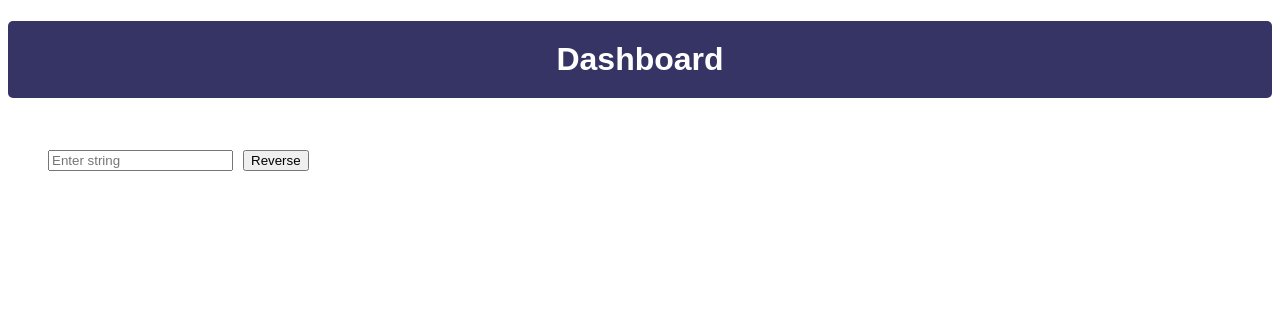
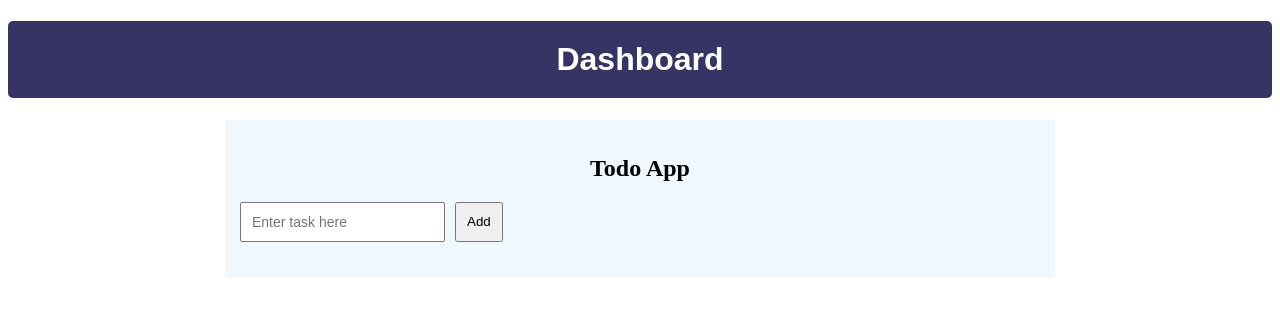
Before and after one commit to PraveenaPrasannan4789/react-apps-portfolio, a React (Vite) app: page / in a window 1280 px wide. Shown: the top 316 px of the page. Built offline with nearby package versions, Linux system fonts and the light colour scheme.

Commit message:
changed todo page to responsive

```diff
--- a/src/App.jsx
+++ b/src/App.jsx
@@ -2,6 +2,7 @@ import Counter from "./components/Counter";
 import ToDo from "./components/ToDo";
 import EvenNumbers from "./components/EvenNumbers";
 import ReverseString from "./components/ReverseString";
+import UserList from "./components/UserList";
 
 function App() {
   const headerStyle = {
@@ -16,9 +17,10 @@ function App() {
     <>
       <h1 style={headerStyle}>Dashboard</h1>
       {/* <Counter /> */}
-      {/* <ToDo /> */}
+      <ToDo />
       {/* <EvenNumbers arry={[5, 7, 9, 8]}></EvenNumbers> */}
-      <ReverseString />
+      {/* <ReverseString /> */}
+      {/* <UserList /> */}
     </>
   );
 }
--- a/src/components/ToDo.jsx
+++ b/src/components/ToDo.jsx
@@ -33,27 +33,96 @@ const ToDo = () => {
   };
 
   return (
-    <div style={{ textAlign: "center", backgroundColor: "aliceblue" }}>
+    <div className="container">
+      <h2>Todo App</h2>
+
+      <div className="input-section">
         <input
           type="text"
           value={taskName}
-        style={{ margin: "10px" }}
           placeholder="Enter task here"
           onChange={(e) => setTaskName(e.target.value)}
-      ></input>
-      <button style={{ color: "black" }} onClick={() => addTask()}>
-        Add task
-      </button>
-      <div>
-        <ul style={{ listStyle: "none" }}>
+        />
+        <button onClick={addTask}>Add</button>
+      </div>
+
+      <ul className="todo-list">
         {taskList.map((val, idx) => (
-            <li key={idx} style={styles.todoItem}>
+          <li key={idx} className="todo-item">
             <span>{val}</span>
             <button onClick={() => deleteTask(idx)}>Delete</button>
           </li>
         ))}
       </ul>
-      </div>
+
+      <style>{`
+        /* Mobile First */
+        .container {
+          max-width: 100%;
+          padding: 15px;
+          margin: auto;
+          text-align: center;
+          background: aliceblue;
+        }
+
+        .input-section {
+          display: flex;
+          flex-direction: column;
+          gap: 10px;
+        }
+
+        input {
+          padding: 10px;
+          font-size: 14px;
+        }
+
+        button {
+          padding: 10px;
+          cursor: pointer;
+        }
+
+        .todo-list {
+          list-style: none;
+          padding: 0;
+          margin-top: 20px;
+        }
+
+        .todo-item {
+          display: flex;
+          flex-direction: column;
+          align-items: flex-start;
+          gap: 8px;
+          margin: 10px 0;
+          padding: 10px;
+          border: 1px solid #ccc;
+          border-radius: 8px;
+          background: #fff;
+        }
+
+        /* Tablet */
+        @media (min-width: 768px) {
+          .container {
+            max-width: 600px;
+          }
+
+          .input-section {
+            flex-direction: row;
+          }
+
+          .todo-item {
+            flex-direction: row;
+            justify-content: space-between;
+            align-items: center;
+          }
+        }
+
+        /* Desktop */
+        @media (min-width: 1024px) {
+          .container {
+            max-width: 800px;
+          }
+        }
+      `}</style>
     </div>
   );
 };
--- /dev/null
+++ b/src/components/UserList.jsx
@@ -0,0 +1,39 @@
+import { useState, useEffect } from "react";
+
+const UserList = () => {
+  const [userList, setUserList] = useState([]);
+  const [error, setError] = useState(null);
+  const [loading, setLoading] = useState(true);
+
+  useEffect(() => {
+    fetch("https://jsonplacekholder.typicode.com/users")
+      .then((res) => res.json())
+      .then((data) => {
+        setUserList(data);
+        setLoading(false);
+      })
+      .catch((err) => {
+        console.log("errr", err);
+        setError(err);
+        setLoading(false);
+      });
+  }, []);
+
+  if (error) {
+    return <p>error:{error}</p>;
+  }
+
+  return (
+    <div>
+      {error && <p>Error:{error}</p>}
+      {loading && <p>Loading...</p>}
+      <ul>
+        {userList.map((val) => {
+          return <li key={val.id}>{val.name}</li>;
+        })}
+      </ul>
+    </div>
+  );
+};
+
+export default UserList;
--- /dev/null
+++ b/src/styles/todo.css
@@ -0,0 +1,66 @@
+/* Mobile First */
+        .container {
+          max-width: 100%;
+          padding: 15px;
+          margin: auto;
+          text-align: center;
+          background: aliceblue;
+        }
+
+        .input-section {
+          display: flex;
+          flex-direction: column;
+          gap: 10px;
+        }
+
+        input {
+          padding: 10px;
+          font-size: 14px;
+        }
+
+        button {
+          padding: 10px;
+          cursor: pointer;
+        }
+
+        .todo-list {
+          list-style: none;
+          padding: 0;
+          margin-top: 20px;
+        }
+
+        .todo-item {
+          display: flex;
+          flex-direction: column;
+          align-items: flex-start;
+          gap: 8px;
+          margin: 10px 0;
+          padding: 10px;
+          border: 1px solid #ccc;
+          border-radius: 8px;
+          background: #fff;
+        }
+
+        /* Tablet */
+        @media (min-width: 768px) {
+          .container {
+            max-width: 600px;
+          }
+
+          .input-section {
+            flex-direction: row;
+          }
+
+          .todo-item {
+            flex-direction: row;
+            justify-content: space-between;
+            align-items: center;
+          }
+        }
+
+        /* Desktop */
+        @media (min-width: 1024px) {
+          .container {
+            max-width: 800px;
+          }
+        }
```
Lines whose indentation alone changed are shown as unchanged.
